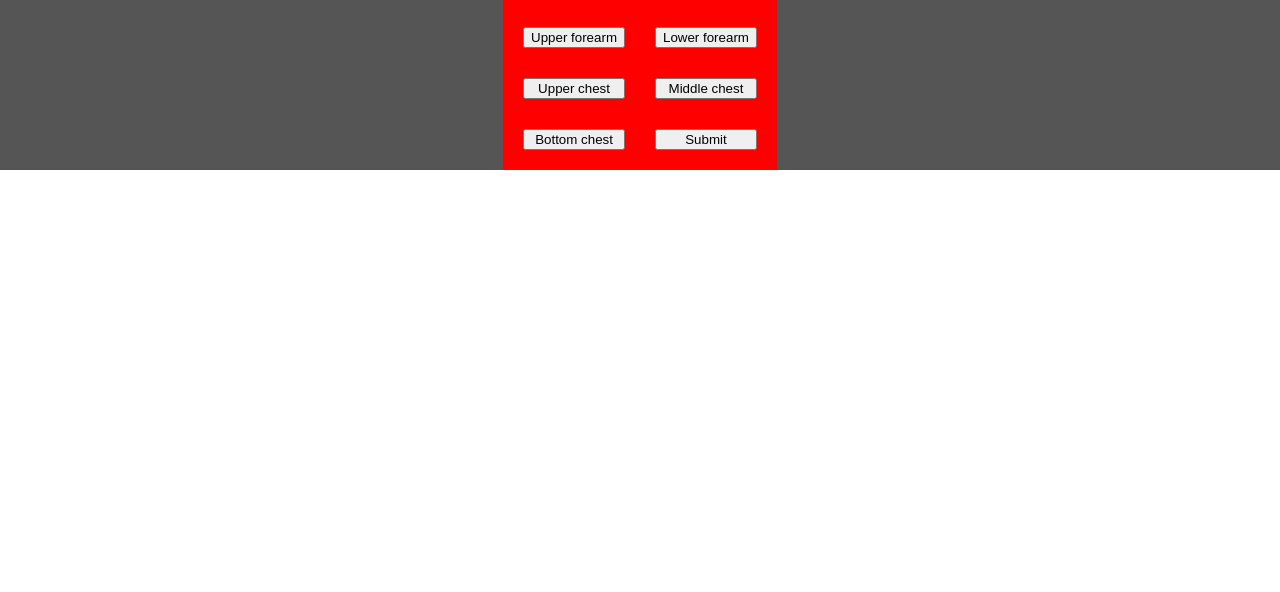
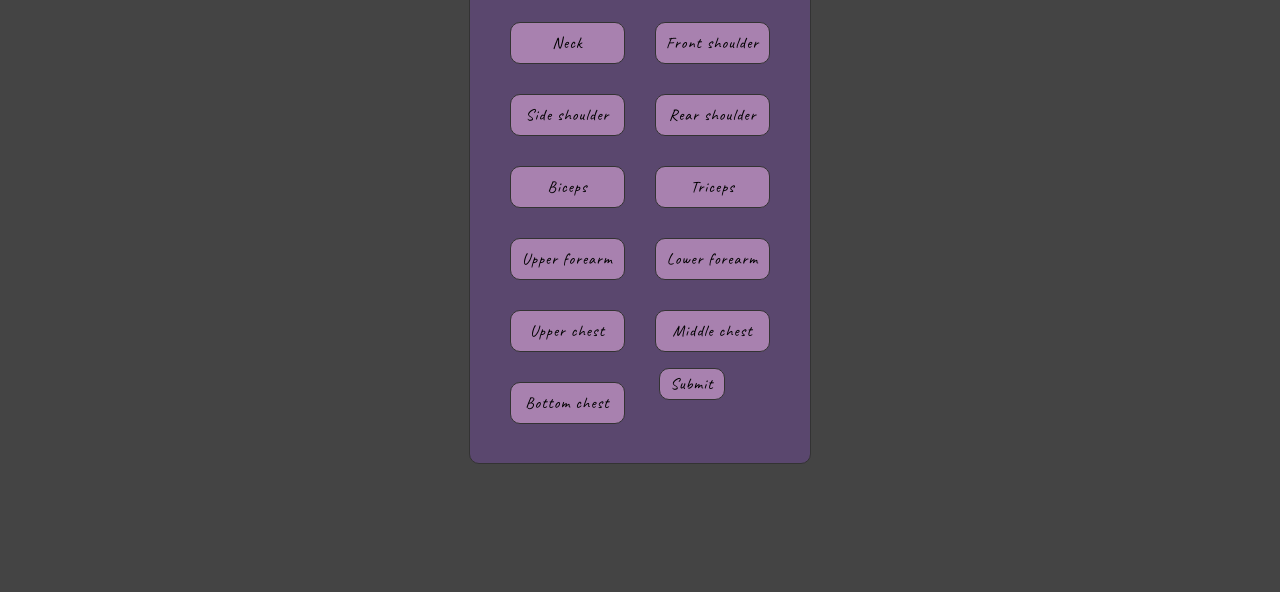
Before and after one commit to Mateusz-Miszczak/trainHardEmailSender, a plain HTML site: page index.html in a window 1280 px wide. Shown: the part 208-800 px from the top of the page. Drawn offline with Linux system fonts and the light colour scheme.

Commit message:
Styled html

```diff
--- a/style.css
+++ b/style.css
@@ -7,17 +7,31 @@ body {
   font-family: "Caveat", cursive;
 }
 
+*:focus {
+  outline: none;
+  box-shadow: 0 0 0 0.8rem #40334f;
+}
+
 .wrapper {
   display: flex;
   align-items: center;
   justify-content: center;
   flex-direction: column;
-  background: #555;
+  background: #444;
+  height: 100vh;
+  overflow-y: scroll;
+  color: #999;
 }
 
 .main-header {
   font-size: 2.4rem;
   font-weight: 600;
+  transition: all 0.4s;
+}
+
+.main-header:hover {
+  /* transform: rotate(360deg); */
+  transform: translateY(1.1rem);
 }
 
 #body-parts-container {
@@ -29,6 +43,41 @@ body {
   font-weight: 500;
 }
 
+.body-part-btn {
+  font-family: "Caveat", cursive;
+  color: #000;
+  padding: 1rem;
+  background-color: #a881af;
+  border: 0.5px solid #333;
+  border-radius: 1rem;
+  font-size: 1.6rem;
+  letter-spacing: 0.1rem;
+  transition: all 0.3s;
+}
+
+.body-part-btn:hover {
+  background-color: #97749e;
+  color: #f1f1f1;
+  border: 0.5px solid #555;
+  transform: scale(1.1);
+}
+
 #test {
-  background: red;
+  background: #5a476e;
+  border: 0.5px solid #333;
+  border-radius: 1rem;
+  padding: 1.85rem 2rem;
 }
+
+#btn-submit {
+  position: fixed;
+  top: 72%;
+  left: 51.5%;
+  padding: 0.5rem 1rem;
+}
+
+input {
+  border: none;
+  border-radius: 1rem;
+  background-color: #a881af;
+}
```
